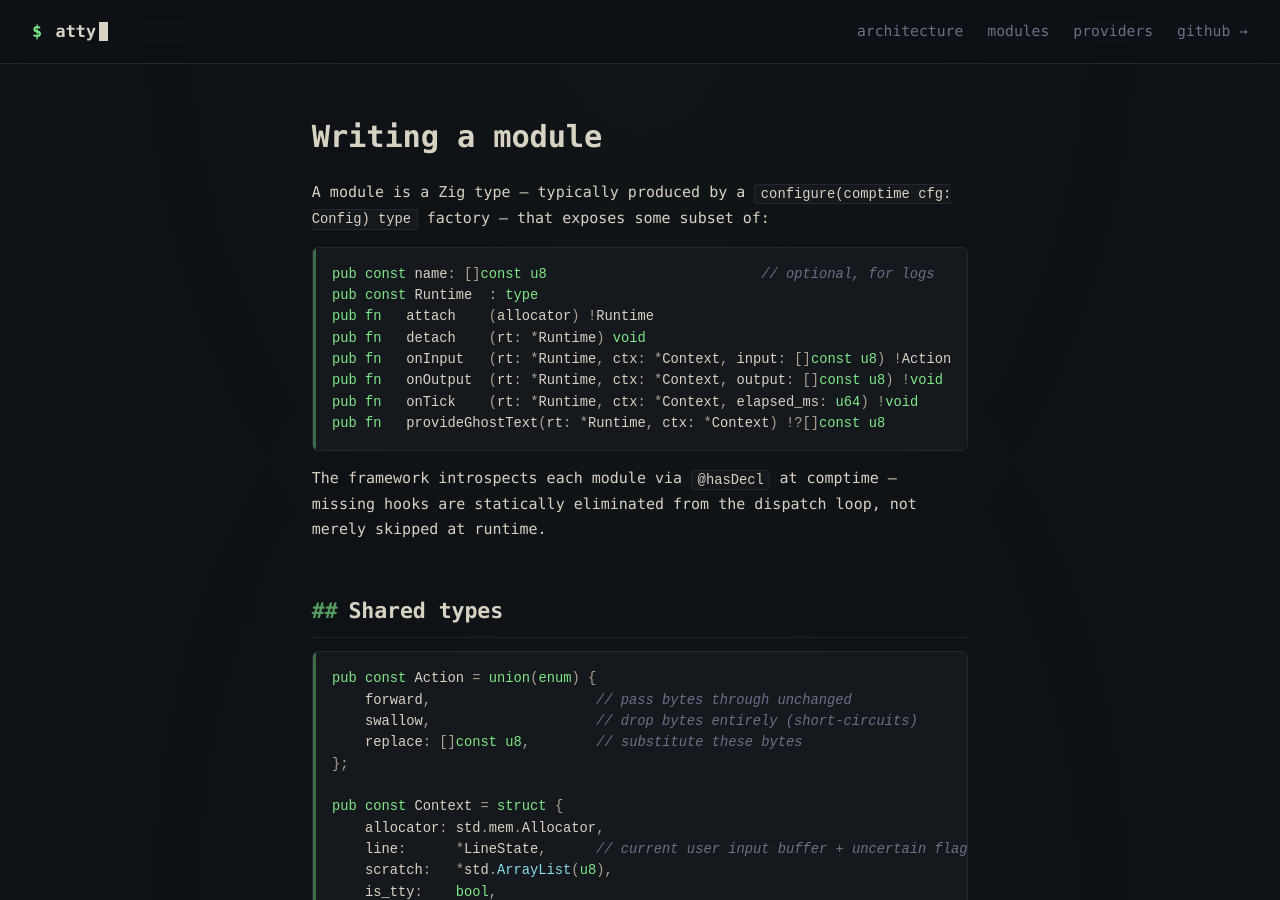
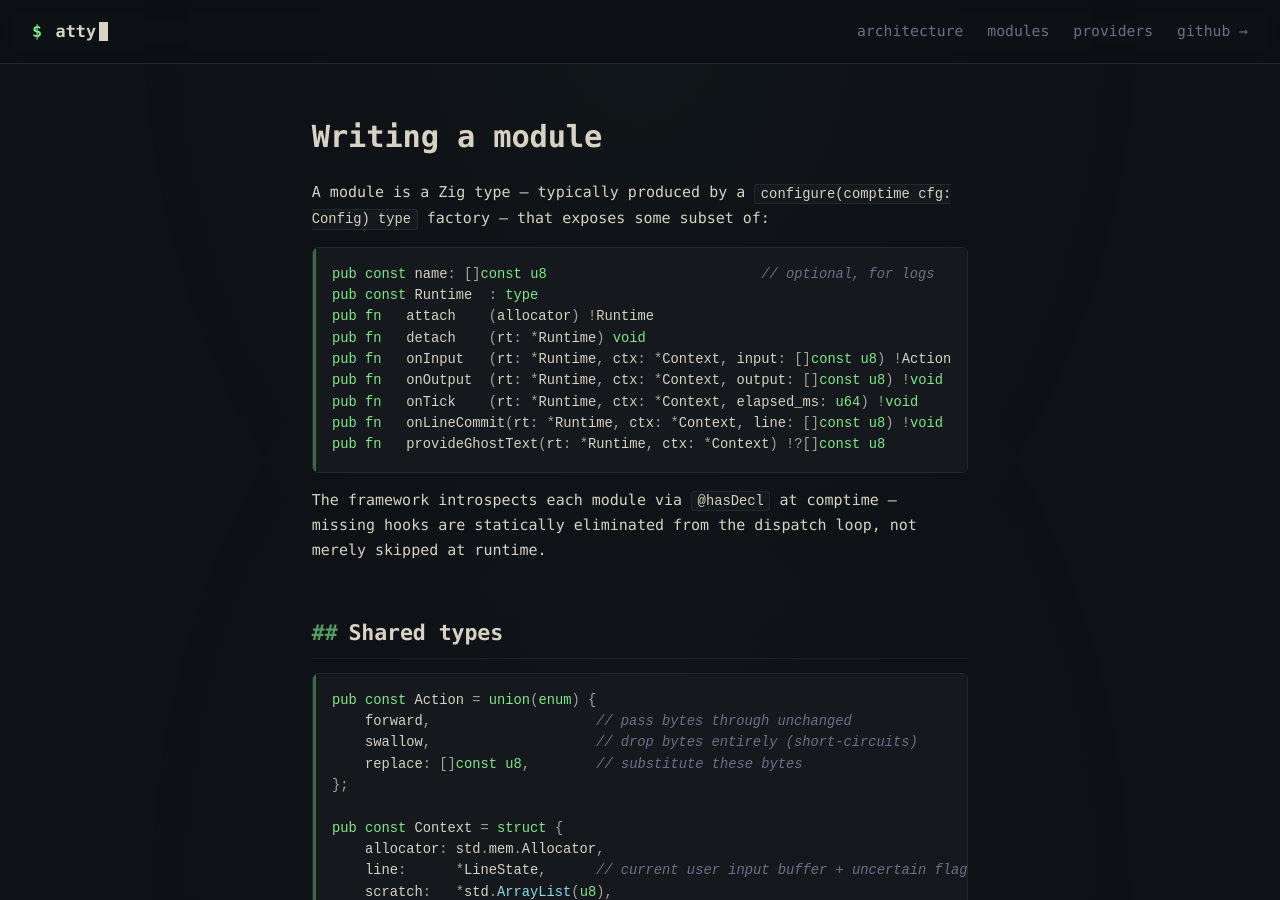
Before and after one commit to fentas/atty, a Jekyll site: the page built from docs/modules.md, in a window 1280 px wide and 900 px high. Built offline with Jekyll 4.4.1, drawn with Linux system fonts in a browser that asks for light colours.

Commit message:
feat(history): add shell-native history module
Records committed commands to ~/.bash_history / ~/.zsh_history /
~/.history (auto-detected from \$HISTFILE / \$SHELL) via a single
atomic O_APPEND write, and serves ghost-text suggestions from an
in-memory ring of the most recent entries. Works without any shell
plugin (ble.sh, ZLE, …) and without atuin.

zsh writes the extended-history prefix (`: <ts>:0;<cmd>`) so the
file remains compatible with zsh's own loader; bash and everything
else get a bare line. \$HISTFILE is honoured for callers who keep
their history out of \$HOME.

Composes with the atuin module: put History after Atuin in the
modules tuple and it acts as a fallback provider — only surfaces
when atuin has nothing to offer. Disabled by default; users opt
in by uncommenting the example in src/config.zig.

Co-Authored-By: Claude Opus 4.7 (1M context) <noreply@anthropic.com>

````diff
--- a/docs/modules.md
+++ b/docs/modules.md
@@ -17,6 +17,7 @@ pub fn   detach    (rt: *Runtime) void
 pub fn   onInput   (rt: *Runtime, ctx: *Context, input: []const u8) !Action
 pub fn   onOutput  (rt: *Runtime, ctx: *Context, output: []const u8) !void
 pub fn   onTick    (rt: *Runtime, ctx: *Context, elapsed_ms: u64) !void
+pub fn   onLineCommit(rt: *Runtime, ctx: *Context, line: []const u8) !void
 pub fn   provideGhostText(rt: *Runtime, ctx: *Context) !?[]const u8
 ```
 
````
Also changed, not shown: 4 other files.
